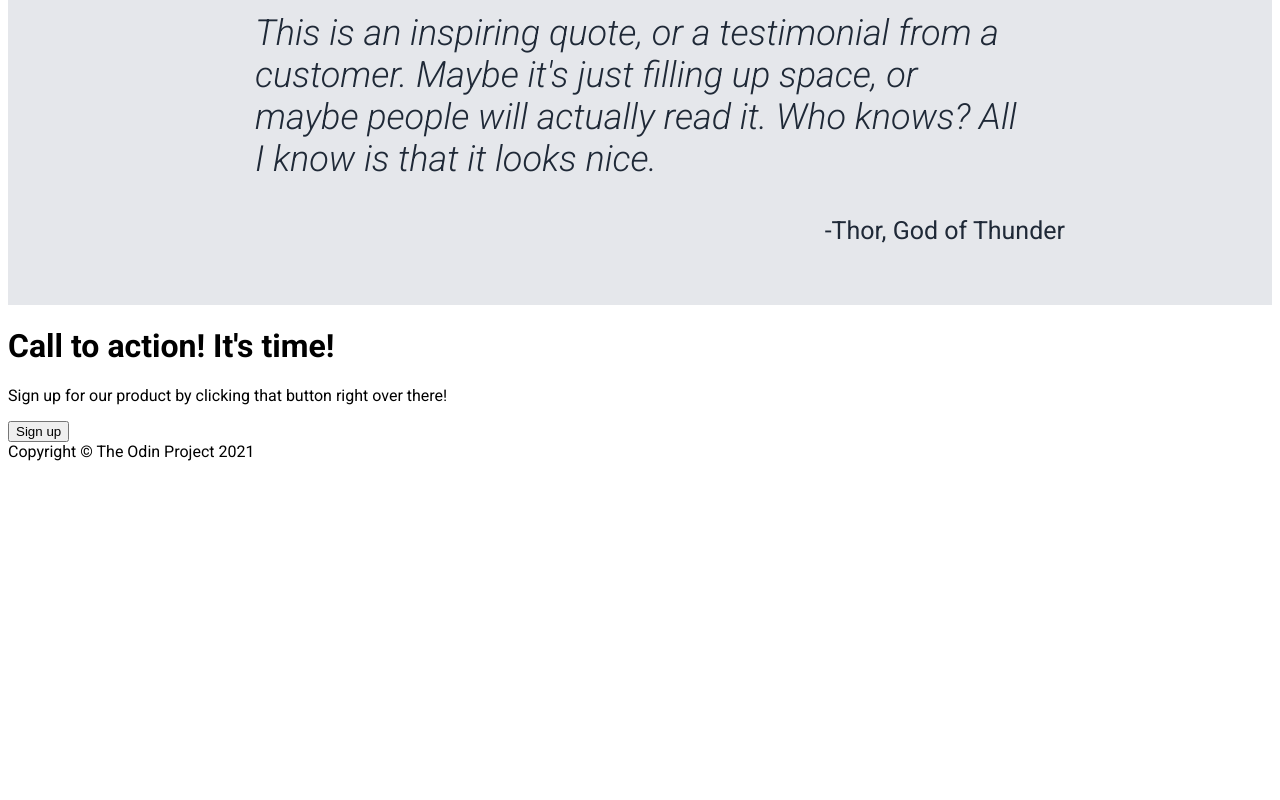
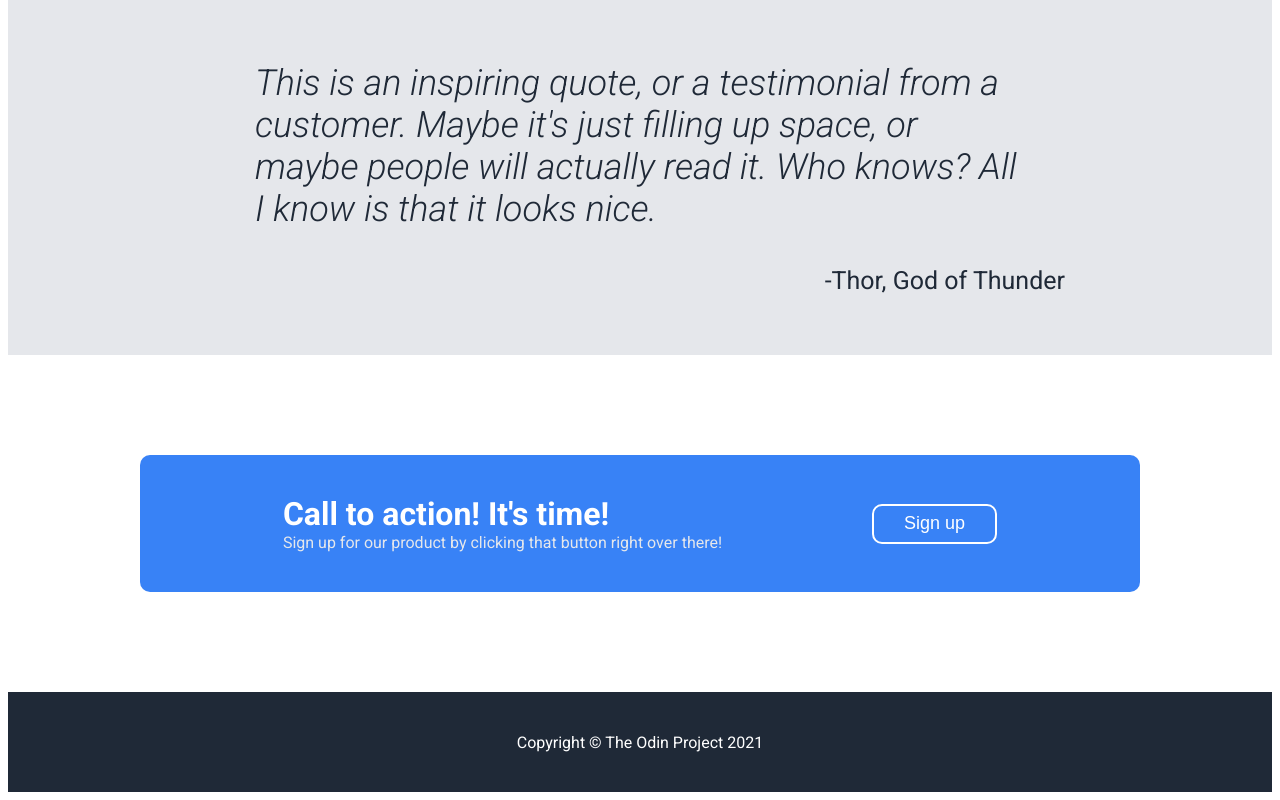
Before and after one commit to lw-a/top-landing-page, a plain HTML site: page index.html in a window 1280 px wide. Shown: the part 931-1731 px from the top of the page. Before the commit the page ends 1400 px from the top, so only its background shows below. Drawn offline with Linux system fonts and the light colour scheme.

Commit message:
Add css to call to action & footer

```diff
--- a/index.html
+++ b/index.html
@@ -74,10 +74,12 @@
     </div>
 
     <div class="bottom">
-        <div class="blue-box">
-            <h1>Call to action! It's time!</h1>
-            <p>Sign up for our product by clicking that button right over there!</p>
-            <button class="blue-button">Sign up</button>
+        <div class="call-to-action">
+            <div class="call-to-action-text">
+                <h1>Call to action! It's time!</h1>
+                <p>Sign up for our product by clicking that button right over there!</p>
+            </div>
+           <button class="blue-button">Sign up</button>
         </div>
     </div>
 
--- a/style.css
+++ b/style.css
@@ -40,8 +40,8 @@ a {
 .hero {
     display: flex;
     align-items: center;
-    padding-top: 30px;
-    padding-bottom: 60px;
+    padding-top: 60px;
+    padding-bottom: 80px;
 }
 
 .hero h1 {
@@ -152,3 +152,49 @@ a {
     font-size: 25px;
     color: #1f2937;
 }
+
+.bottom {
+    padding: 100px;
+}
+
+.call-to-action {
+    background-color: #3882f6;
+    border-radius: 10px;
+    max-width: 1000px;
+    margin: 0 auto;
+    display: flex;
+    justify-content: center;
+    align-items: center;
+    gap: 150px;
+    padding: 40px 0;
+}
+
+.call-to-action p {
+    margin: 0px;
+    color: #e5e7eb;
+}
+
+.call-to-action h1 {
+    margin: 0px;
+    color: white;
+}
+
+.call-to-action button {
+    background-color: #3882f6;
+    border-style: solid;
+    border-color: white;
+    color: white;
+    height: 40px;
+    border-radius: 10px;
+    font-size: 18px;
+    padding: 5px 30px;
+}
+
+.footer {
+    background-color: #1f2937;
+    display: flex;
+    align-items: center;
+    justify-content: center;
+    color: white;
+    min-height: 100px;
+}
```
